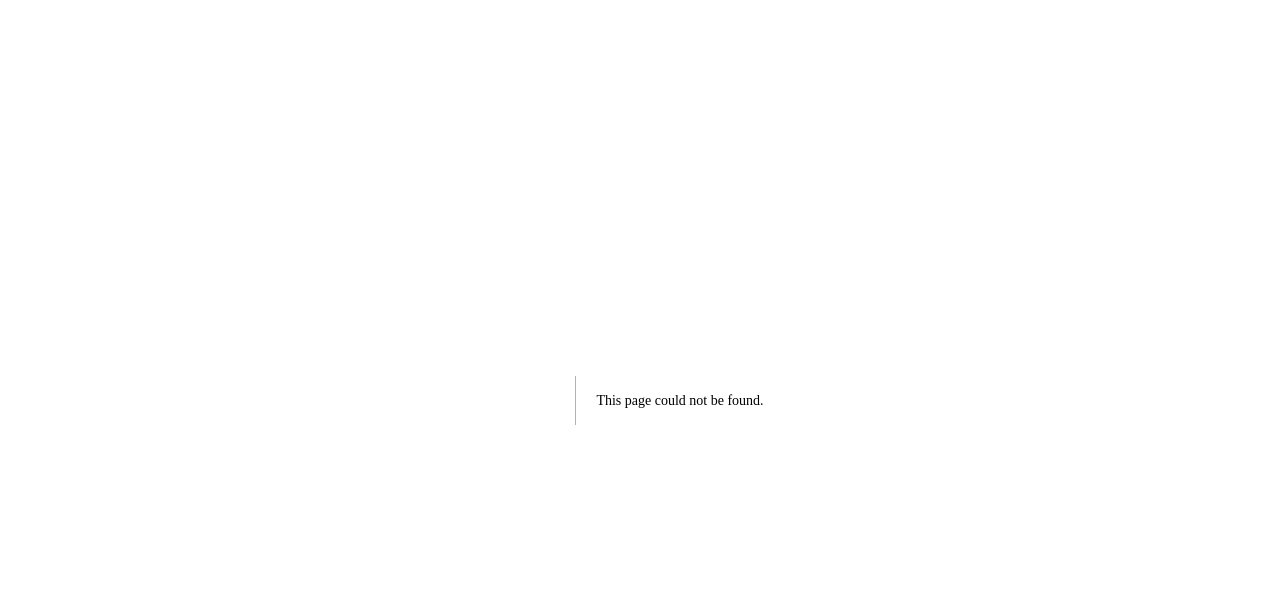
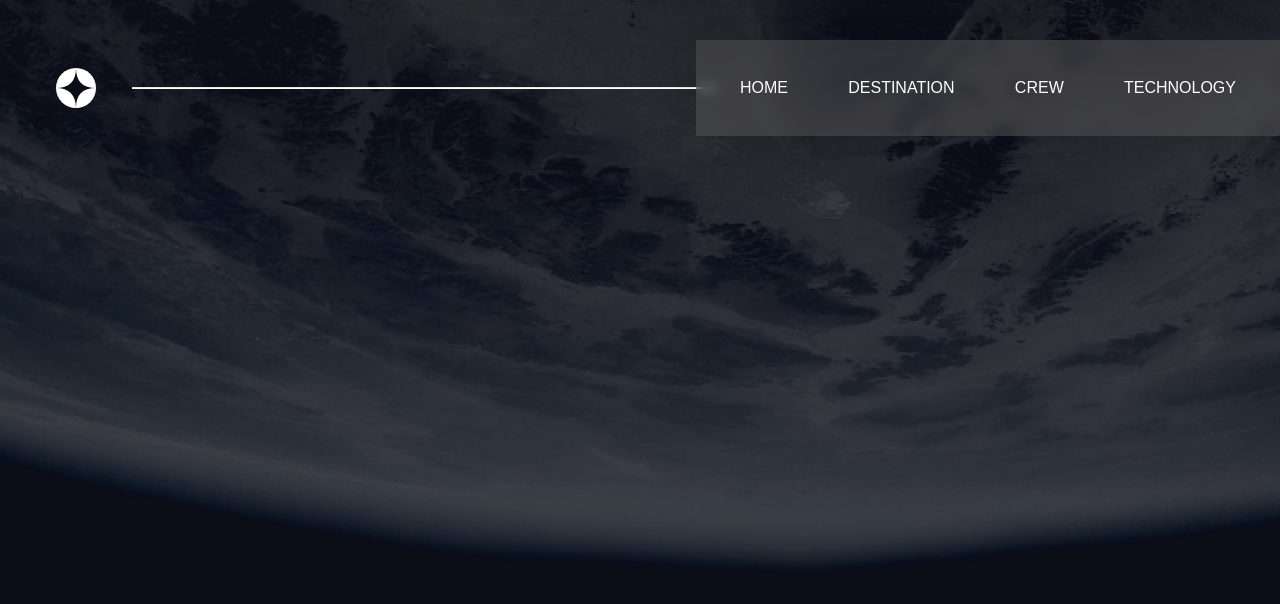
Before and after one commit to SaiSawant1/space-tourism, a Next.js app: page /crew in a window 1280 px wide. Before the commit this address had no page. Shown: the top 604 px of the page. Built offline with nearby package versions, Linux system fonts and the light colour scheme.

Commit message:
crew page setup completed

```diff
--- /dev/null
+++ b/src/app/crew/layout.tsx
@@ -0,0 +1,16 @@
+export const metadata = {
+  title: 'crew',
+  description: 'Generated by create next app',
+}
+
+export default function RootLayout({
+    children,
+  }: {
+    children: React.ReactNode
+  }) {
+    return (
+      <>
+          {children}
+      </>
+    )
+  }
--- /dev/null
+++ b/src/app/crew/page.tsx
@@ -0,0 +1,12 @@
+import { Navbar } from "@/components";
+
+
+export default function Home() {
+  return (
+    <div className="w-full h-full desktop:h-screen flex flex-col p-6 bg-no-repeat bg-cover bg-background-crew-m layout_crew-tablet layout_crew-desktop ">
+      <Navbar />
+      <main className="flex flex-col mt-6 desktop:flex-row desktop:justify-evenly desktop:items-center default:m-0 tablet:mt-6 tablet:justify-evenly grow">
+      </main>
+    </div>
+  );
+}
--- a/src/app/globals.css
+++ b/src/app/globals.css
@@ -31,13 +31,20 @@ h1{
   @apply desktop:bg-background-home-d desktop:py-10 desktop:px-14;
 }
 
- /* layout_des-tablet */
+ /* layout_destination*/
 .layout_des-tablet{
   @apply  tablet:pl-6 tablet:pr-0 tablet:py-0 tablet:bg-no-repeat tablet:bg-cover tablet:bg-background-des-t ;
 }
 .layout_des-desktop{
   @apply desktop:bg-background-des-d desktop:py-10 desktop:px-14;
 }
+.layout_crew-tablet{
+  @apply  tablet:pl-6 tablet:pr-0 tablet:py-0 tablet:bg-no-repeat tablet:bg-cover tablet:bg-background-crew-t ;
+}
+.layout_crew-desktop{
+  @apply desktop:bg-background-crew-d desktop:py-10 desktop:px-14;
+}
+/* layout_Crew*/
 
 .explore{
   transform-style: preserve-3d;
```
